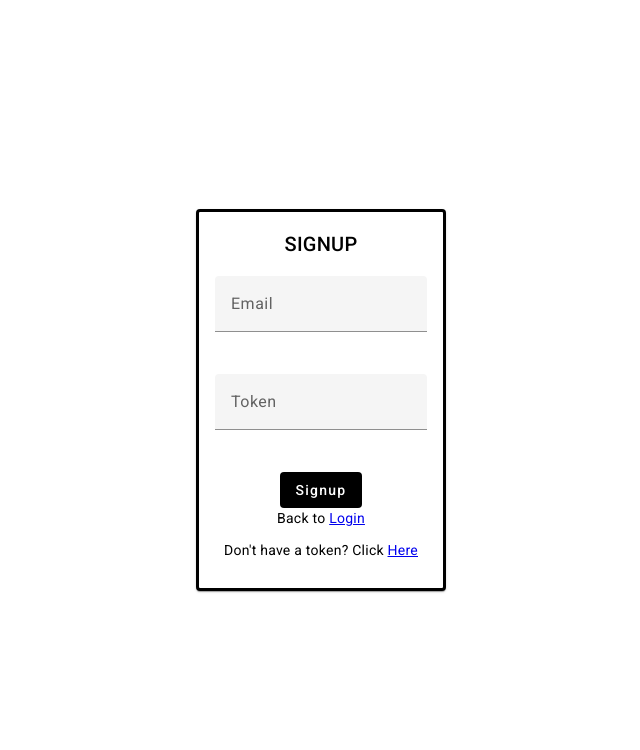
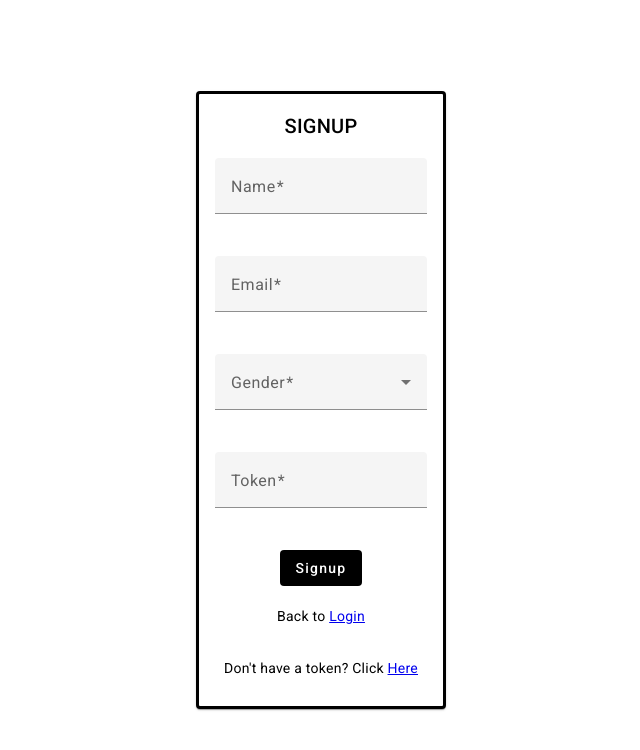
Before and after one commit to Savi98/progetto-angular-1, an Angular app: page /#/register in a window 1280 px wide. Shown: the top 750 px of the page, without its empty margins (319-959 px from the left). Built offline with nearby package versions, Linux system fonts and the light colour scheme.

Commit message:
create components register and login

```diff
--- a/src/app/components/login/login.component.html
+++ b/src/app/components/login/login.component.html
@@ -1,24 +1,26 @@
 <div class="main-div">
 <mat-card>
   <mat-card-content>
-    <form #loginForm="ngForm" (ngSubmit)="onSubmit()">
+    <form [formGroup]="loginForm" (ngSubmit)="onSubmit()">
       <h2>LOGIN</h2>
       <mat-error *ngIf="!loginValid">
         The email and token were not recognized
       </mat-error>
       <mat-form-field>
-        <input matInput placeholder="Email" [(ngModel)]="username" name="email" required>
+        <mat-label>Email</mat-label>
+        <input matInput formControlName="email" required>
         <mat-error>
           Please provide a valid email address
         </mat-error>
       </mat-form-field><br>
       <mat-form-field>
-        <input matInput type="password" placeholder="Token" [(ngModel)]="token" name="token" required>
+        <mat-label>Token</mat-label>
+        <input matInput type="text" formControlName="token" required>
         <mat-error>
           Please provide a valid token
         </mat-error>
       </mat-form-field><br>
-      <button mat-raised-button color="primary" [disabled]="!loginForm.form.valid">Login</button>
+      <button mat-raised-button color="primary" [disabled]="!loginForm.valid">Login</button><br><br>
 
       <p>Don't have an account? <a routerLink="/register">Register here</a></p>
 
--- a/src/app/components/login/login.component.ts
+++ b/src/app/components/login/login.component.ts
@@ -1,4 +1,5 @@
-import { Component } from '@angular/core';
+import { Component, OnInit } from '@angular/core';
+import { FormControl, FormGroup, Validators } from '@angular/forms';
 import { Router } from '@angular/router';
 
 @Component({
@@ -6,17 +7,28 @@ import { Router } from '@angular/router';
   templateUrl: './login.component.html',
   styleUrls: ['./login.component.css']
 })
-export class LoginComponent {
+export class LoginComponent implements OnInit{
+
+  loginForm!: FormGroup;
 
   constructor(private router:Router){}
 
+  ngOnInit(): void {
+    this.loginForm = new FormGroup({
+      email: new FormControl('',[Validators.email]),
+      token: new FormControl('',[Validators.minLength(64)]),
+    });
+  }
+
   public loginValid = true;
-  public username = '';
-  public token = '';
+
 
   public onSubmit(): void {
     this.loginValid = true;
-    this.router.navigate(['/home'])
+    this.router.navigate(['/home']);
+
+    localStorage.setItem('token',this.loginForm.value.token);
+    console.log(localStorage.getItem('token'));
   }
 
 
--- a/src/app/components/register/register.component.html
+++ b/src/app/components/register/register.component.html
@@ -1,26 +1,51 @@
 <div class="main-div">
   <mat-card>
     <mat-card-content>
-      <form #loginForm="ngForm" (ngSubmit)="onSubmit()">
+      <form [formGroup]="registerForm" (ngSubmit)="onSubmit()">
         <h2>SIGNUP</h2>
-        <mat-error *ngIf="!loginValid">
-          The email and token were not recognized
-        </mat-error>
+
         <mat-form-field>
-          <input matInput placeholder="Email" [(ngModel)]="username" name="email" required>
+          <mat-label>Name</mat-label>
+          <input matInput formControlName="name" required>
           <mat-error>
-            Please provide a valid email address
+            Name is mandatory
           </mat-error>
-        </mat-form-field><br>
+        </mat-form-field>
+        <br>
+
         <mat-form-field>
-          <input matInput type="password" placeholder="Token" [(ngModel)]="token" name="token" required>
+          <mat-label>Email</mat-label>
+          <input matInput formControlName="email" required>
           <mat-error>
-            Please provide a valid token
+            Email is mandatory
           </mat-error>
-        </mat-form-field><br>
-        <button mat-raised-button color="primary" [disabled]="!loginForm.form.valid">Signup</button>
+        </mat-form-field>
+        <br>
 
-        <p>Back to <a routerLink="/login">Login</a></p>
+        <mat-form-field>
+          <mat-label>Gender</mat-label>
+          <mat-select formControlName="gender" required>
+            <mat-option value="male">Male</mat-option>
+            <mat-option value="female">Female</mat-option>
+          </mat-select>
+          <mat-error>
+            Gender is mandatory
+          </mat-error>
+        </mat-form-field>
+        <br>
+
+        <mat-form-field>
+          <mat-label>Token</mat-label>
+          <input matInput formControlName="token" required>
+          <mat-error>
+            Token is mandatory
+          </mat-error>
+        </mat-form-field>
+        <br>
+
+        <button mat-raised-button color="primary" [disabled]="!registerForm.valid">Signup</button><br><br>
+
+        <p>Back to <a routerLink="/login">Login</a></p><br>
         <p>Don't have a token? Click <a href="https://gorest.co.in/consumer/login" target="_blank">Here</a></p>
 
       </form>
--- a/src/app/components/register/register.component.ts
+++ b/src/app/components/register/register.component.ts
@@ -1,22 +1,59 @@
-import { Component } from '@angular/core';
+import { HttpClient, HttpHeaders } from '@angular/common/http';
+import { Component, OnInit } from '@angular/core';
+import { FormControl, FormGroup, Validators } from '@angular/forms';
 import { Router } from '@angular/router';
+import { User } from 'src/app/models/user/user.model';
+import { AuthService } from 'src/app/services/auth.service';
 
 @Component({
   selector: 'app-register',
   templateUrl: './register.component.html',
   styleUrls: ['./register.component.css']
 })
-export class RegisterComponent {
+export class RegisterComponent implements OnInit{
 
-  constructor(private router:Router){}
+  registerForm!: FormGroup;
 
-  public loginValid = true;
-  public username = '';
-  public token = '';
+  usersUlr = 'https://gorest.co.in/public/v2/users';
 
-  public onSubmit(): void {
-    this.loginValid = true;
-    this.router.navigate(['/home'])
+  constructor(private router:Router, private authService : AuthService, private http:HttpClient){}
+
+  ngOnInit(): void {
+    this.registerForm = new FormGroup({
+      name: new FormControl(),
+      email: new FormControl('',[Validators.email]),
+      token: new FormControl('',[Validators.minLength(64)]),
+      gender: new FormControl()
+    });
+  }
+
+  onSubmit(){
+    const headers = new HttpHeaders({
+      Authorization: `Bearer ${this.registerForm.value.token}`
+    });
+
+    this.http.post<User>
+    (`${this.usersUlr}`,
+      {
+        name: this.registerForm.value.name,
+        email: this.registerForm.value.email,
+        gender: this.registerForm.value.gender,
+        status: 'active'
+      },{headers}
+    ).subscribe({
+      next : (res) => {
+          console.log('HTTP response', res),
+          this.router.navigate(['/login']);
+            },
+      error : (err) => {
+                 if(err.status == 401){
+                   console.log('token is not valid');
+                 } else if (err.status == 422) {
+                   console.log('existing user');
+                 }
+               }
+    });
+
   }
 
 }
--- /dev/null
+++ b/src/app/services/auth.service.ts
@@ -0,0 +1,17 @@
+import { HttpClient } from '@angular/common/http';
+import { Injectable } from '@angular/core';
+import { User } from '../models/user/user.model';
+
+@Injectable({
+  providedIn: 'root'
+})
+export class AuthService {
+
+  user! : User;
+
+  constructor(private http : HttpClient) {}
+
+
+
+
+}
```
Also changed, not shown: src/app/app.module.ts (+5 -2 lines), src/app/models/user/user.model.ts (added, +10 -0 lines), 4 other files (tests, documents, lock files or other folders).
